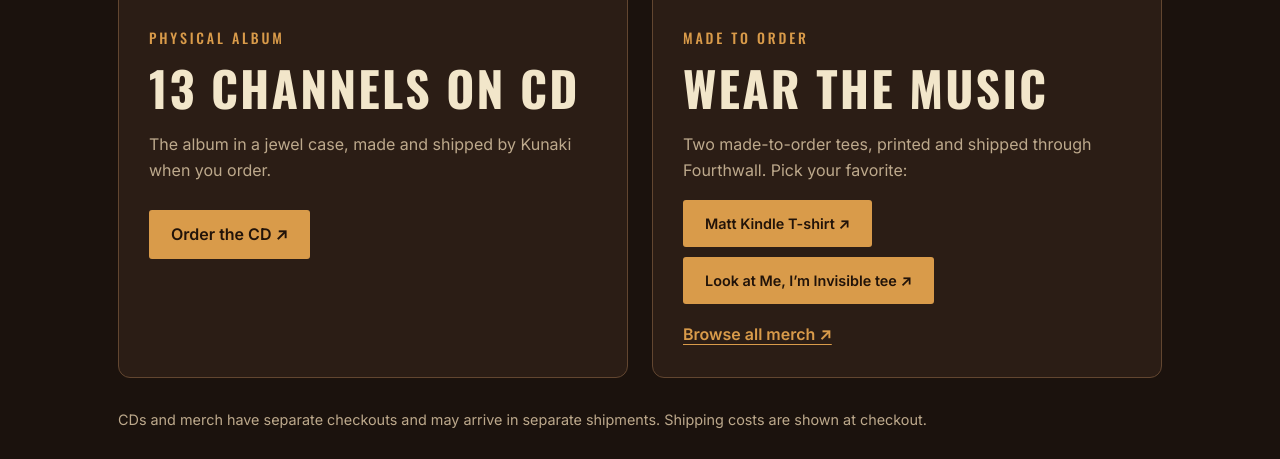
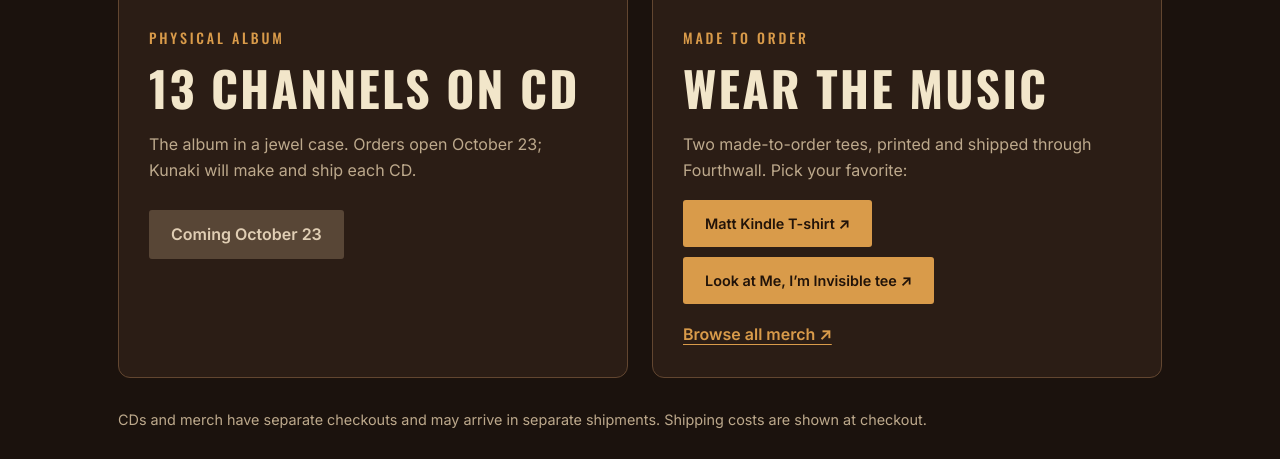
Before and after one commit to 4npcjp7gt5-web/mattkindle, an Astro site: page /store in a window 1280 px wide. Shown: the part 740-1199 px from the top of the page. Built offline with nearby package versions, Linux system fonts and the light colour scheme; Astro itself is replaced by a stand-in of ours.

Commit message:
Update Store CD artwork and October 23 availability
* Add supplied 13 Channels store artwork

* Pause CD ordering until October 23 and update cover art

```diff
--- a/src/pages/store.astro
+++ b/src/pages/store.astro
@@ -1,11 +1,9 @@
 ---
-// Direct checkout links for the published CD and Fourthwall shirts.
-const cdCheckoutUrl = 'http://Kunaki.com/Sales.asp?PID=PX00S68AR3&PP=1';
+// Fourthwall shirts remain available while CD orders are paused.
 const shirts = [
   { name: 'Matt Kindle T-shirt', url: 'https://matt-kindle-shop.fourthwall.com/products/matt-kindle-t-shirt' },
   { name: "Look at Me, I’m Invisible tee", url: 'https://matt-kindle-shop.fourthwall.com/products/look-at-me-im-invisible-graphic-tee' },
 ];
-const cdAvailable = Boolean(cdCheckoutUrl);
 ---
 <!doctype html>
 <html lang="en">
@@ -25,7 +23,7 @@
   <main>
     <header><p class="eyebrow">Matt Kindle / 13 Channels</p><h1>Store</h1><p class="lead">Bring a little of the music home. CDs and merch are made when you order, then shipped to you.</p></header>
     <div class="products">
-      <article class="product"><div class="product-image"><img src="/images/13-channels-card-front.png" alt="The 13 Channels artwork: a vintage TV showing a grassy hill" /></div><div class="product-copy"><p class="eyebrow">Physical album</p><h2>13 Channels on CD</h2><p>The album in a jewel case, made and shipped by Kunaki when you order.</p>{cdAvailable ? <a class="button" href={cdCheckoutUrl} rel="noopener noreferrer" target="_blank">Order the CD ↗</a> : <span class="button unavailable" aria-disabled="true">CD ordering opens soon</span>}</div></article>
+      <article class="product"><div class="product-image"><img src="/images/13-channels-store-cover.jpg" alt="13 Channels album artwork: a vintage TV showing a boy facing a grassy hill" /></div><div class="product-copy"><p class="eyebrow">Physical album</p><h2>13 Channels on CD</h2><p>The album in a jewel case. Orders open October 23; Kunaki will make and ship each CD.</p><span class="button unavailable" aria-disabled="true">Coming October 23</span></div></article>
       <article class="product merch"><div class="product-image"><span>MK<span class="small">Matt Kindle</span></span></div><div class="product-copy"><p class="eyebrow">Made to order</p><h2>Wear the music</h2><p>Two made-to-order tees, printed and shipped through Fourthwall. Pick your favorite:</p><div class="shirt-links">{shirts.map((shirt) => <a class="button" href={shirt.url} rel="noopener noreferrer" target="_blank">{shirt.name} ↗</a>)}</div><a class="shop-all" href="https://matt-kindle-shop.fourthwall.com/" rel="noopener noreferrer" target="_blank">Browse all merch ↗</a></div></article>
     </div>
     <p class="note">CDs and merch have separate checkouts and may arrive in separate shipments. Shipping costs are shown at checkout.</p>
```
Also changed, not shown: public/images/13-channels-store-cover.jpg (added).
